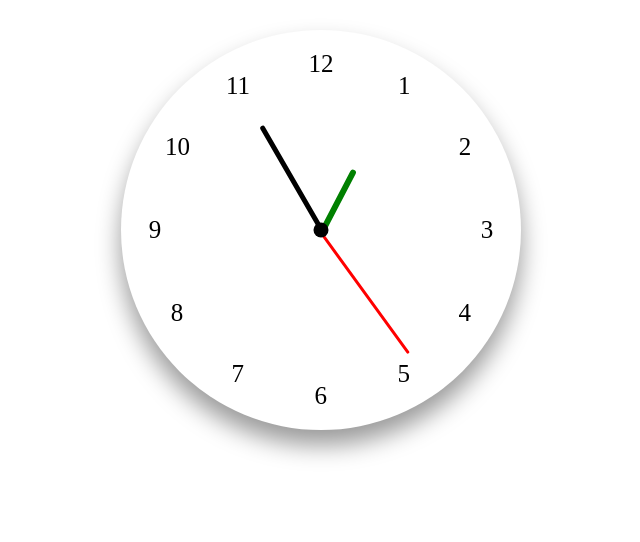
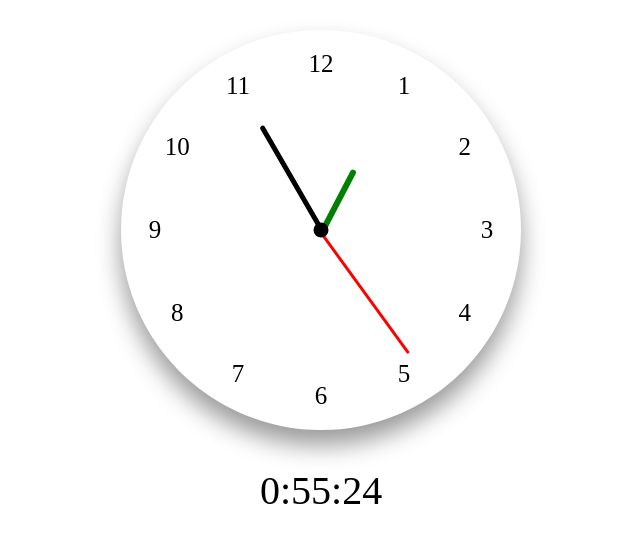
Before and after one commit to AkhilSingh77/Clock_Assignment, a plain HTML site: page index.html in a window 1280 px wide. Shown: the whole page, without its empty margins (319-959 px from the left). Drawn offline with Linux system fonts and the light colour scheme.

Commit message:
all Completed

```diff
--- a/index.html
+++ b/index.html
@@ -28,6 +28,14 @@
         <div class="clock__allhands--sec clock__allhands--hand"></div>
       </div>
     </div>
+
+    <div class="clock__analog">
+      <div class="class__analog--hr"></div>
+      <span>:</span>
+      <div class="class__analog--min"></div>
+      <span>:</span>
+      <div class="class__analog--sec"></div>
+    </div>
     <script src="script.js"></script>
   </body>
 </html>
--- a/script.js
+++ b/script.js
@@ -16,4 +16,12 @@ setInterval(()=>{
   minute.style.transform = `rotate(${mrotation}deg)`;
   second.style.transform = `rotate(${srotation}deg)`;
 
+  const analogHourelement =  document.getElementsByClassName("class__analog--hr")[0];
+  const analogMinelement =  document.getElementsByClassName("class__analog--min")[0];
+  const analogSecelement =  document.getElementsByClassName("class__analog--sec")[0];
+
+  analogHourelement.textContent = Math.abs(htime-12)
+  analogMinelement.textContent = mtime;
+  analogSecelement.textContent =stime;
+
 },1000)
--- a/styles.scss
+++ b/styles.scss
@@ -7,8 +7,10 @@
 body{
     display: flex;
     min-height: 100vh;
-    justify-content: center;
-    // align-items: center;
+    // justify-content: center;
+    align-items: center;
+    flex-direction: column;
+    gap: 2rem;
     padding-top: 30px;
 }
 .clock{
@@ -86,7 +88,10 @@ body{
         inset: 20px;
         transform: rotate(calc( 1* (360deg /12)));
         span{
-            display: inline-block;
+
+            display: flex;
+            justify-content: center;
+            align-items: center;
             font-size: 25px;
             font-weight: 500;
             color: black;
@@ -98,7 +103,9 @@ body{
         inset: 20px;
         transform: rotate(calc( 2* (360deg /12)));
         span{
-            display: inline-block;
+            display: flex;
+            justify-content: center;
+            align-items: center;
             font-size: 25px;
             font-weight: 500;
             color: black;
@@ -112,7 +119,9 @@ body{
         text-align: center;
         transform: rotate(calc( 3* (360deg /12)));
         span{
-            display: inline-block;
+            display: flex;
+            justify-content: center;
+            align-items: center;
             font-size: 25px;
             font-weight: 500;
             color: black;
@@ -124,7 +133,9 @@ body{
         inset: 20px;
         transform: rotate(calc( 4* (360deg /12)));
         span{
-            display: inline-block;
+            display: flex;
+            justify-content: center;
+            align-items: center;
             font-size: 25px;
             font-weight: 500;
             color: black;
@@ -136,7 +147,9 @@ body{
         inset: 20px;
         transform: rotate(calc( 5* (360deg /12)));
         span{
-            display: inline-block;
+            display: flex;
+            justify-content: center;
+            align-items: center;
             font-size: 25px;
             font-weight: 500;
             color: black;
@@ -148,7 +161,9 @@ body{
         inset: 20px;
         transform: rotate(calc( 6* (360deg /12)));
         span{
-            display: inline-block;
+            display: flex;
+            justify-content: center;
+            align-items: center;
             font-size: 25px;
             font-weight: 500;
             color: black;
@@ -160,7 +175,9 @@ body{
         inset: 20px;
         transform: rotate(calc( 7* (360deg /12)));
         span{
-            display: inline-block;
+            display: flex;
+            justify-content: center;
+            align-items: center;
             font-size: 25px;
             font-weight: 500;
             color: black;
@@ -172,7 +189,9 @@ body{
         inset: 20px;
         transform: rotate(calc( 8* (360deg /12)));
         span{
-            display: inline-block;
+            display: flex;
+            justify-content: center;
+            align-items: center;
             font-size: 25px;
             font-weight: 500;
             color: black;
@@ -184,7 +203,9 @@ body{
         inset: 20px;
         transform: rotate(calc( 9* (360deg /12)));
         span{
-            display: inline-block;
+            display: flex;
+            justify-content: center;
+            align-items: center;
             font-size: 25px;
             font-weight: 500;
             color: black;
@@ -196,7 +217,9 @@ body{
         inset: 20px;
         transform: rotate(calc( 10* (360deg /12)));
         span{
-            display: inline-block;
+            display: flex;
+            justify-content: center;
+            align-items: center;
             font-size: 25px;
             font-weight: 500;
             color: black;
@@ -208,7 +231,9 @@ body{
         inset: 20px;
         transform: rotate(calc( 11* (360deg /12)));
         span{
-            display: inline-block;
+            display: flex;
+            justify-content: center;
+            align-items: center;
             font-size: 25px;
             font-weight: 500;
             color: black;
@@ -220,11 +245,23 @@ body{
         inset: 20px;
         transform: rotate(calc( 12* (360deg /12)));
         span{
-            display: inline-block;
+            display: flex;
+            justify-content: center;
+            align-items: center;
             font-size: 25px;
             font-weight: 500;
             color: black;
             transform: rotate(calc( 12* (-360deg /12)));
         }
     }
+
+    &__analog{
+        display: flex;
+        font-size: 2.5rem;
+        // background-color: rgb(247, 242, 242);
+        padding: 5px;
+        // border-radius: 10px;
+    }
+
+
 }
```
Also changed, not shown: styles.css, 1 other file.
